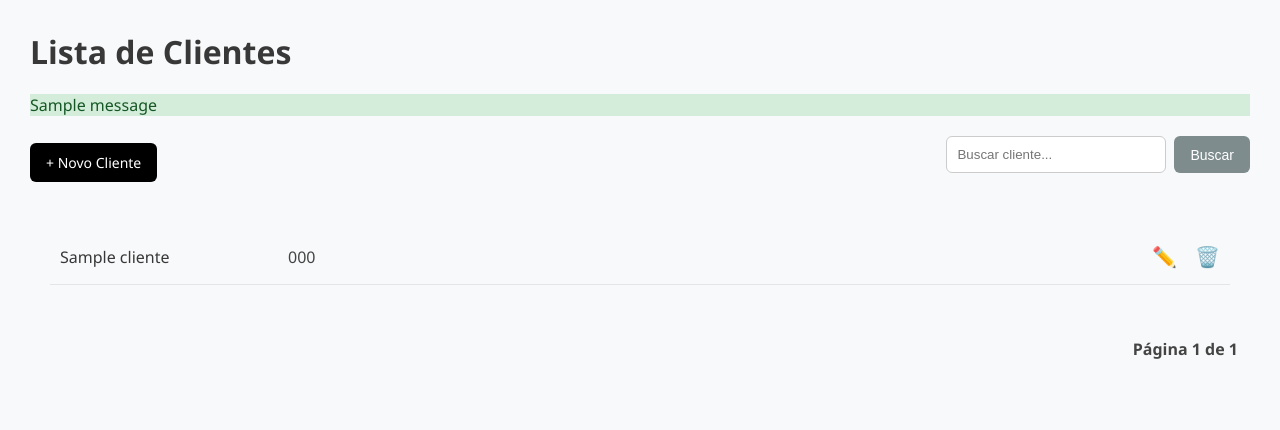
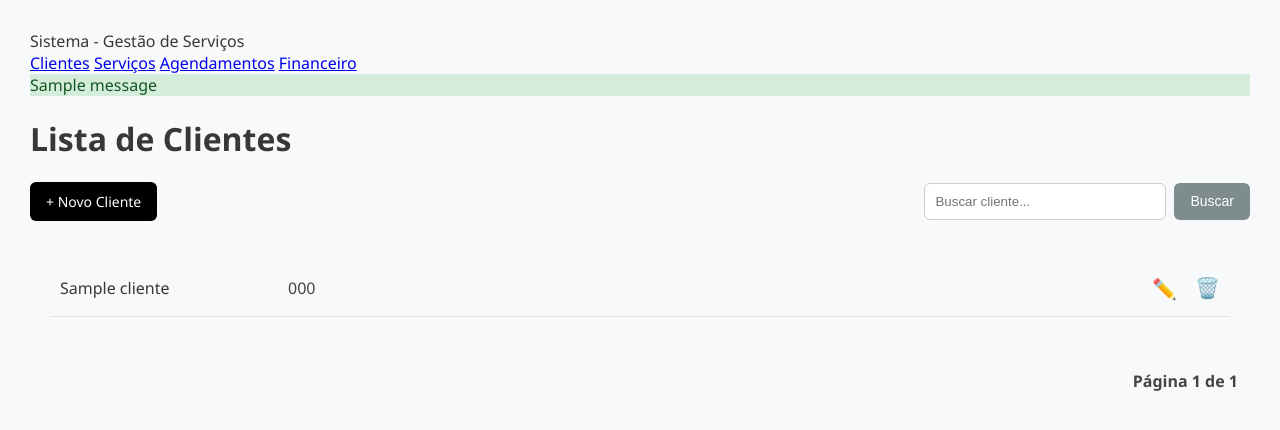
Before and after one commit to nasu-dev/sistema-gestao-servicos, a Django app: page / in a window 1280 px wide. Shown: the top 430 px of the page. Run offline with Django 5.2, Linux system fonts and the light colour scheme; tables that the repository leaves empty hold one stand-in row (values such as "Sample post"); one stand-in notice (Sample message) is shown.

Commit message:
refactor(layout): implementa base.html e heranca de tamplates

```diff
--- a/clientes/templates/clientes/listar.html
+++ b/clientes/templates/clientes/listar.html
@@ -1,15 +1,7 @@
+{% extends 'base.html' %}
+{% block title %}Clientes{% endblock %}
+{% block content %}
 <h1>Lista de Clientes</h1>
-
-{% load static %}
-<link rel="stylesheet" href="{% static 'clientes/style.css' %}">
-
-{% if messages %}
-    {% for message in messages %}
-        <div class="message {{ message.tags }}">
-            {{ message }}
-        </div>
-    {% endfor %}
-{% endif %}
 
 <div class="topo-lista">
     <a href="{% url 'cadastrar' %}" class="btn btn-primary">+ Novo Cliente</a>
@@ -56,5 +48,7 @@
     {% if clientes.has_next %}
         <a href="?page={{ clientes.next_page_number }}&busca={{ busca }}" class="btn btn-secondary">Próxima</a>
         <a href="?page={{ clientes.paginator.num_pages }}&busca={{ busca }}" class="btn btn-secondary">Última</a>
-    {% endif%}
+    {% endif %}
 </div>
+
+{% endblock %}
--- /dev/null
+++ b/templates/base.html
@@ -0,0 +1,51 @@
+{% load static %}
+<!DOCTYPE html>
+<html lang="pt-br">
+<head>
+    <meta charset="UTF-8">
+    <meta name="viewport" content="width=device-width, initial-scale=1.0">
+    <title>{% block title %}Sistema{% endblock %}</title>
+
+    <link rel="stylesheet" href="{% static 'clientes/style.css' %}">
+</head>
+
+<body>
+<header class="topbar">
+    <div class="logo"> Sistema - Gestão de Serviços</div>
+    <div class="usuario-area">
+        {% if user.is_authenticated %}
+            <span>{{ user.username }}</span>
+
+            <form method="POST" action="{% url 'logout' %}">
+                {% csrf_token %}
+                <button type="submit" class="btn btn-secondary">Sair</button>
+            </form>
+        {% endif %}
+    </div>
+</header>
+
+<div class="layout">
+    <aside class="sidebar">
+        <a href="{% url 'listar_clientes' %}">Clientes</a>
+        <a href="#">Serviços</a>
+        <a href="#">Agendamentos</a>
+        <a href="#">Financeiro</a>
+    </aside>
+
+    <main class="conteudo">
+        {% if messages %}
+            {% for message in messages %}
+                <div class="message {{ message.tags }}">
+                    {{ message }}
+                </div>
+            {% endfor %}
+        {% endif %}
+
+        {% block content %}
+        {% endblock %}
+    </main>
+
+</div>
+
+</body>
+</html>
```
